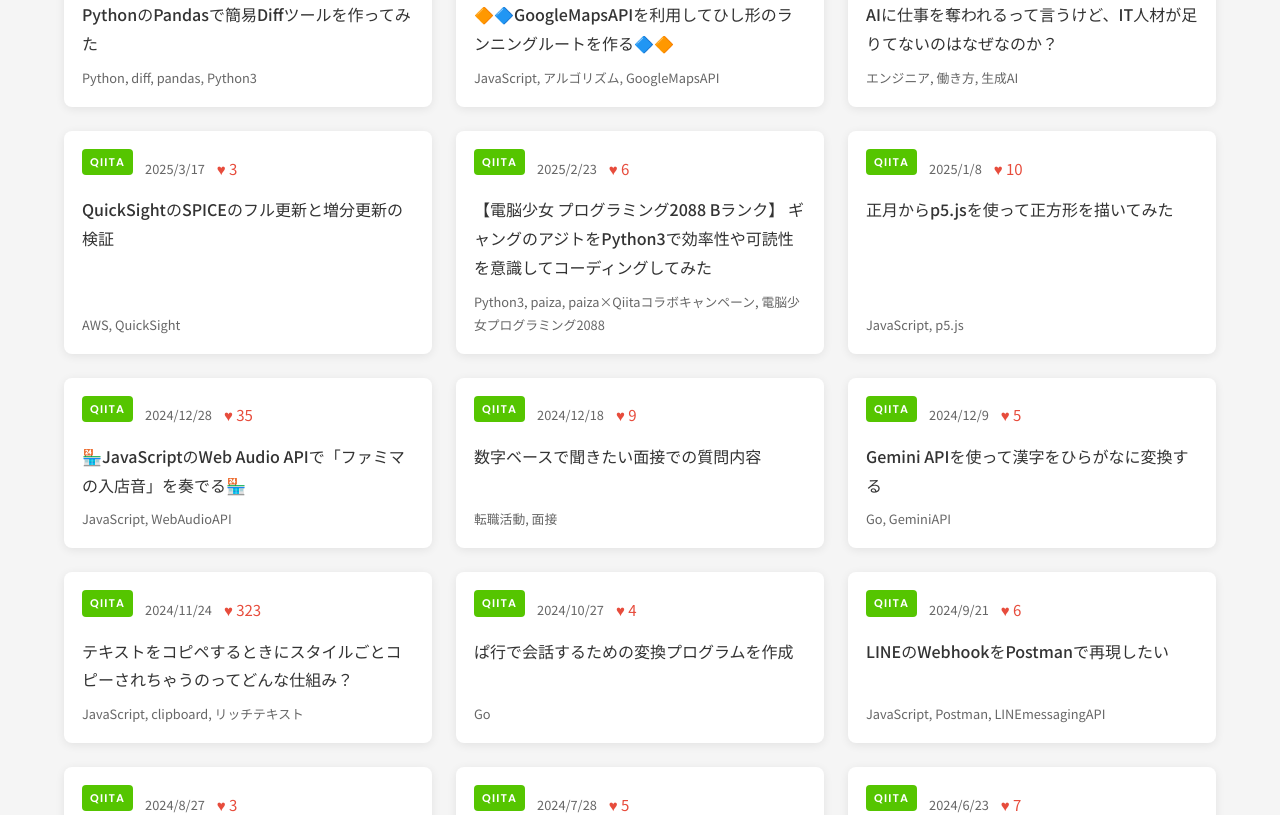
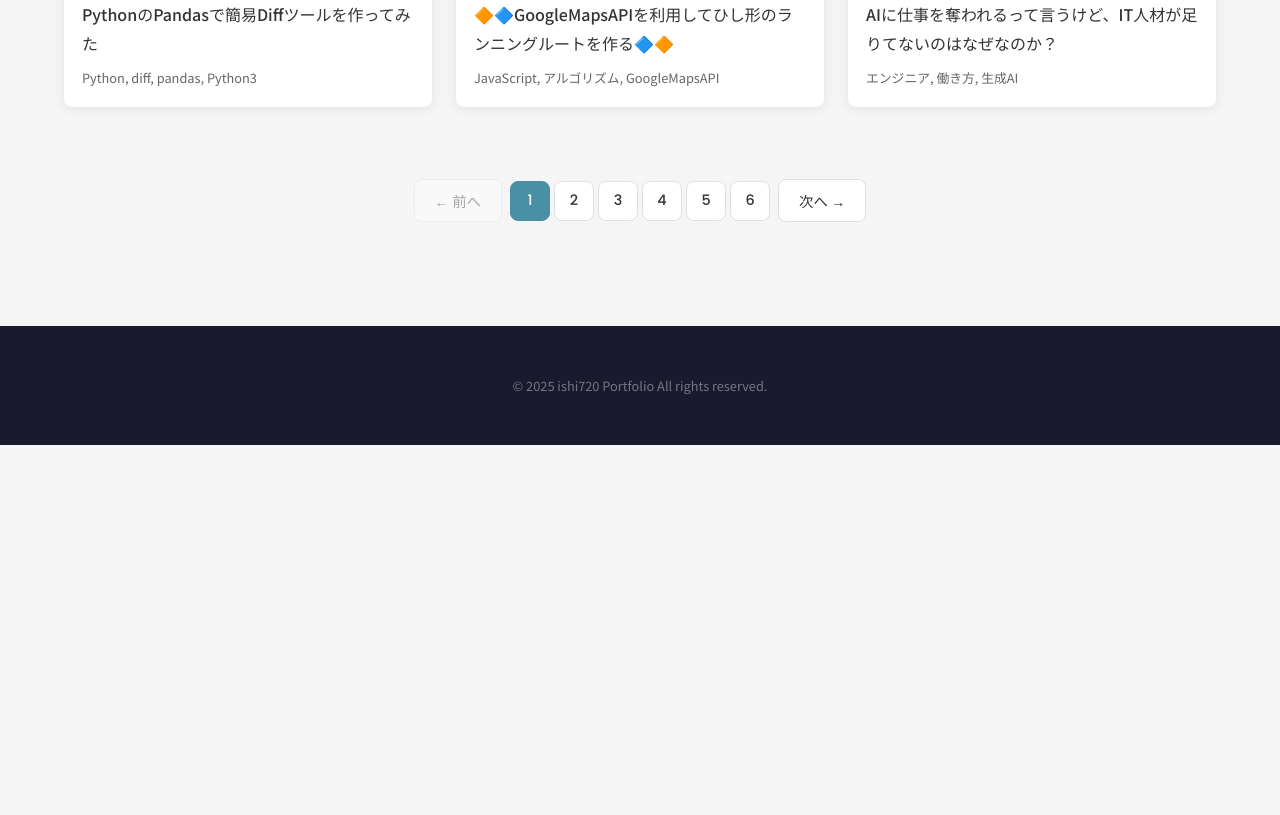
Before and after one commit to ishi720/portfolio, a Nuxt app: page /articles in a window 1280 px wide. Shown: the part 1420-2235 px from the top of the page. After the commit the page ends 1865 px from the top, so only its background shows below. Built offline with nearby package versions, Linux system fonts and the light colour scheme.

Commit message:
Articlesにページナビ機能追加

```diff
--- a/assets/css/main.css
+++ b/assets/css/main.css
@@ -567,6 +567,74 @@
     color: #e74c3c;
 }
 
+/* Pagination */
+.pagination {
+    display: flex;
+    align-items: center;
+    justify-content: center;
+    gap: 8px;
+    margin-top: 48px;
+    padding: 24px 0;
+}
+.pagination-btn {
+    font-family: var(--font-ja);
+    font-size: 0.9rem;
+    font-weight: 500;
+    padding: 10px 20px;
+    border: 1px solid var(--border);
+    border-radius: var(--radius);
+    background: var(--card-bg);
+    color: var(--text);
+    cursor: pointer;
+    transition: var(--transition);
+}
+.pagination-btn:hover:not(:disabled) {
+    background: var(--primary);
+    border-color: var(--primary);
+    color: var(--text-white);
+}
+.pagination-btn:disabled {
+    opacity: 0.4;
+    cursor: not-allowed;
+}
+.pagination-numbers {
+    display: flex;
+    align-items: center;
+    gap: 4px;
+}
+.pagination-num {
+    font-family: var(--font-en);
+    font-size: 0.9rem;
+    font-weight: 500;
+    min-width: 40px;
+    height: 40px;
+    padding: 0 12px;
+    border: 1px solid var(--border);
+    border-radius: var(--radius);
+    background: var(--card-bg);
+    color: var(--text);
+    cursor: pointer;
+    transition: var(--transition);
+    display: flex;
+    align-items: center;
+    justify-content: center;
+}
+.pagination-num:hover:not(:disabled):not(.active) {
+    border-color: var(--primary);
+    color: var(--primary);
+}
+.pagination-num.active {
+    background: var(--primary);
+    border-color: var(--primary);
+    color: var(--text-white);
+}
+.pagination-num.ellipsis {
+    border: none;
+    background: transparent;
+    cursor: default;
+    min-width: 32px;
+}
+
 /* Footer */
 .footer {
     background: var(--bg-dark);
@@ -623,4 +691,18 @@
     .connect-card-email {
         grid-column: 1 / -1;
     }
+    /* Pagination Responsive */
+    .pagination {
+        flex-wrap: wrap;
+        gap: 12px;
+    }
+    .pagination-btn {
+        padding: 8px 16px;
+        font-size: 0.85rem;
+    }
+    .pagination-num {
+        min-width: 36px;
+        height: 36px;
+        font-size: 0.85rem;
+    }
 }
--- a/pages/articles.vue
+++ b/pages/articles.vue
@@ -22,7 +22,7 @@
         <!-- 記事一覧 -->
         <h2 class="section-title">投稿記事</h2>
         <div class="articles-grid">
-          <a v-for="article in articles" :key="article.url" :href="article.url" target="_blank" class="article-card">
+          <a v-for="article in paginatedArticles" :key="article.url" :href="article.url" target="_blank" class="article-card">
             <div class="article-meta">
               <span class="article-platform" :class="article.source.toLowerCase()">{{ article.source }}</span>
               <span class="article-date">{{ formatDate(article.published_at) }}</span>
@@ -34,13 +34,46 @@
             </div>
           </a>
         </div>
+
+        <!-- ページネーション -->
+        <nav v-if="totalPages > 1" class="pagination">
+          <button
+            class="pagination-btn pagination-prev"
+            :disabled="currentPage === 1"
+            @click="goToPage(currentPage - 1)"
+          >
+            ← 前へ
+          </button>
+
+          <div class="pagination-numbers">
+            <button
+              v-for="page in visiblePages"
+              :key="page"
+              class="pagination-num"
+              :class="{ active: page === currentPage, ellipsis: page === '...' }"
+              :disabled="page === '...'"
+              @click="page !== '...' && goToPage(page as number)"
+            >
+              {{ page }}
+            </button>
+          </div>
+
+          <button
+            class="pagination-btn pagination-next"
+            :disabled="currentPage === totalPages"
+            @click="goToPage(currentPage + 1)"
+          >
+            次へ →
+          </button>
+        </nav>
       </div>
     </section>
   </div>
 </template>
 
 <script setup lang="ts">
-import { ref, onMounted, h } from 'vue'
+import { ref, computed, onMounted, watch } from 'vue'
+import { useRoute, useRouter } from 'vue-router'
 import { usePortfolio } from '~/composables/usePortfolio'
 
 interface Article {
@@ -52,11 +85,65 @@
   likes: number
 }
 
+const route = useRoute()
+const router = useRouter()
 const { article_platforms } = usePortfolio()
 const articles = ref<Article[]>([])
+const perPage = 12
+
+// URLのクエリパラメータからページ番号を取得
+const currentPage = computed({
+  get: () => {
+    const page = Number(route.query.page) || 1
+    return Math.max(1, Math.min(page, totalPages.value || 1))
+  },
+  set: (value: number) => {
+    router.push({ query: { ...route.query, page: value > 1 ? value : undefined } })
+  }
+})
+
 onMounted(async () => {
   articles.value = await $fetch('/data/combined_articles.json')
 })
+
+const totalPages = computed(() => Math.ceil(articles.value.length / perPage))
+
+const paginatedArticles = computed(() => {
+  const start = (currentPage.value - 1) * perPage
+  const end = start + perPage
+  return articles.value.slice(start, end)
+})
+
+const visiblePages = computed(() => {
+  const pages: (number | string)[] = []
+  const total = totalPages.value
+  const current = currentPage.value
+
+  if (total <= 7) {
+    for (let i = 1; i <= total; i++) pages.push(i)
+  } else {
+    pages.push(1)
+    if (current > 3) pages.push('...')
+
+    const start = Math.max(2, current - 1)
+    const end = Math.min(total - 1, current + 1)
+
+    for (let i = start; i <= end; i++) pages.push(i)
+
+    if (current < total - 2) pages.push('...')
+    pages.push(total)
+  }
+
+  return pages
+})
+
+const goToPage = (page: number) => {
+  if (page >= 1 && page <= totalPages.value) {
+    currentPage.value = page
+    window.scrollTo({ top: 400, behavior: 'smooth' })
+  }
+}
+
 const formatDate = (dateStr: string) => {
   const date = new Date(dateStr)
   return `${date.getFullYear()}/${date.getMonth() + 1}/${date.getDate()}`
```
